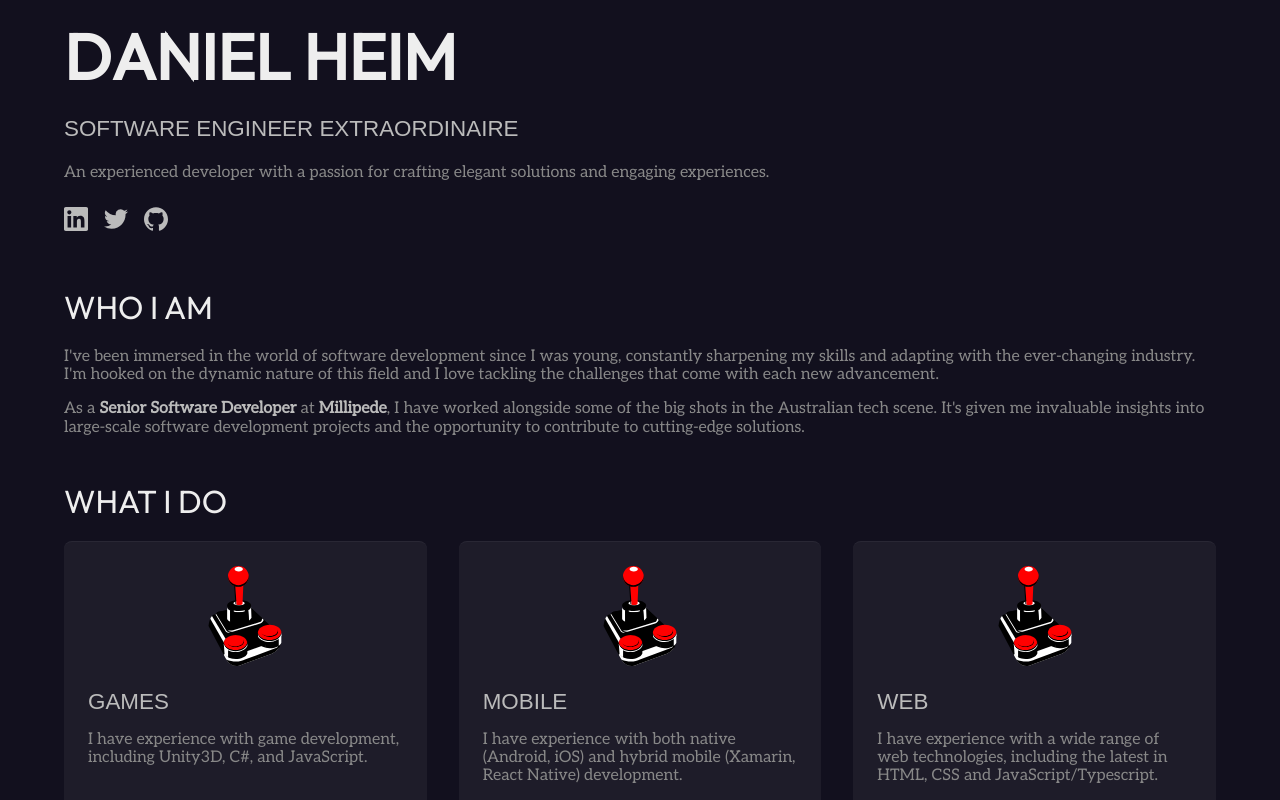
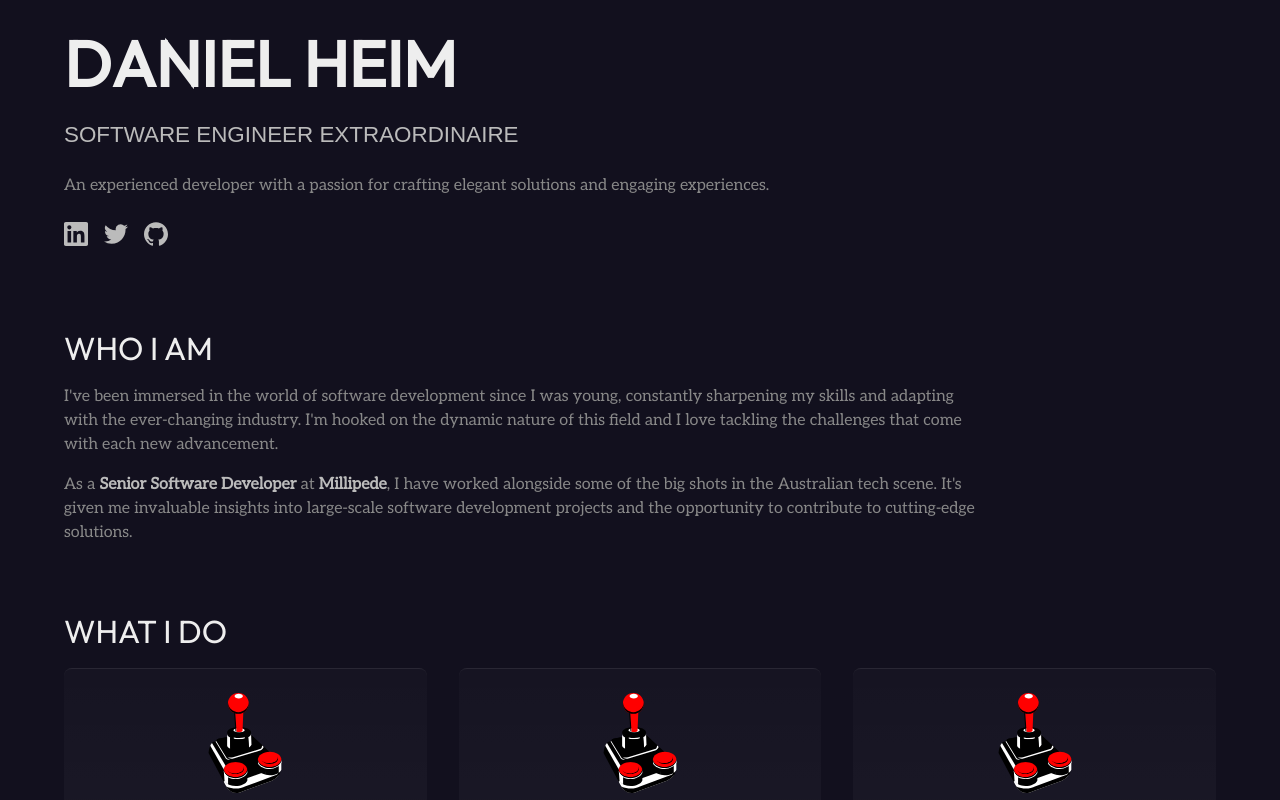
Before and after one commit to danielheim/danielheim.github.io, a React (Create React App) app: page / in a window 1280 px wide. Shown: the top 800 px of the page. Built offline with nearby package versions, Linux system fonts and the light colour scheme; a web font is replaced by a local one.

Commit message:
What am I even doing?

```diff
--- a/src/App.scss
+++ b/src/App.scss
@@ -1,3 +1,7 @@
+@use 'sass-mq/mq' with (
+  $media-type: screen
+);
+
 .app {
 
   > * {
@@ -10,10 +14,17 @@
 }
 
 .section {
-  padding: 0.25em 1.5em;
+  padding: 1em 1.5em;
+
+  .desc {
+    @include mq.mq($from: desktop) {
+      max-width: 80%;
+    }
+  }
 
   article {
-    background-color: rgba($color: #ffffff, $alpha: 0.05);
+    //background-color: rgba($color: #ffffff, $alpha: 0.05);
+    background: linear-gradient(rgba($color: #ffffff, $alpha: 0.02), rgba($color: #ffffff, $alpha: 0.05));
     padding: 1.5em;
     margin-bottom: 1.5em;
     border-top: 1pt solid rgba($color: #ffffff, $alpha: 0.05);
--- a/src/components/Home.js
+++ b/src/components/Home.js
@@ -27,7 +27,7 @@ function Content(props) {
 		<header>
 			<h1>{props.title}</h1>
 		</header>
-		{props.desc && <div>
+		{props.desc && <div className='desc'>
 			{props.desc.split(/\n+/g).map((desc, index) => <p key={index} dangerouslySetInnerHTML={{__html: desc}} />)}
 		</div>}
 		{ props.items?.length > 0 && <div className='articles'>
@@ -70,7 +70,9 @@ function Home() {
 				<h1 className='home__title'>{home.title}</h1>
 				<p className='subtitle'>{home.subtitle}</p>
 			</header>
-			<p dangerouslySetInnerHTML={{ __html: home.desc }} />
+			<div className='desc'>
+				<p dangerouslySetInnerHTML={{ __html: home.desc }} />
+			</div>
 			<ul id='socials'>
 				{home.socials.map(parseSocial)}
 			</ul>
--- a/src/components/Home.scss
+++ b/src/components/Home.scss
@@ -3,6 +3,11 @@
 );
 
 #home {
+
+	// display: flex;
+	// flex-direction: column;
+	// justify-content: space-around;
+	// gap: 4em;
 
 	article {
 		img {
--- a/src/index.scss
+++ b/src/index.scss
@@ -15,6 +15,8 @@ body {
   background-color: #12101e;
   color: #888888;
 
+  line-height: 1.5;
+
   min-width: 240px;
 }
 
@@ -22,6 +24,7 @@ h1, h2, h3, h4, h5, h6 {
   font-family: 'Outfit', sans-serif;
   font-weight: normal;
   text-transform: uppercase;
+  line-height: 1;
 
   // text-decoration: underline;
   // text-decoration-thickness: 8pt;
```
